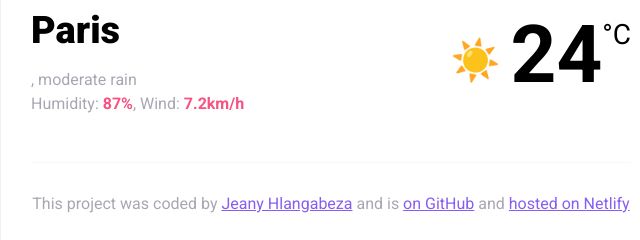
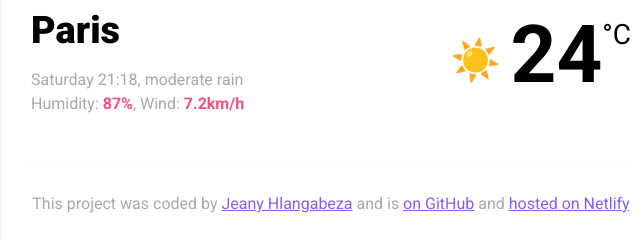
Before and after one commit to Jeany-hlangabeza/wether-shecodes-project, a plain HTML site: page index.html in a window 1280 px wide. Shown: the part 201-441 px from the top of the page, 309-949 px from the left. Drawn offline with nearby package versions, Linux system fonts and the light colour scheme.

Commit message:
Update index.html

```diff
--- a/index.html
+++ b/index.html
@@ -56,5 +56,5 @@
       </footer>
     </div>
   </body>
-  <script src="src/index.js"></script>
+  <script src="./index.js"></script>
 </html>
```
